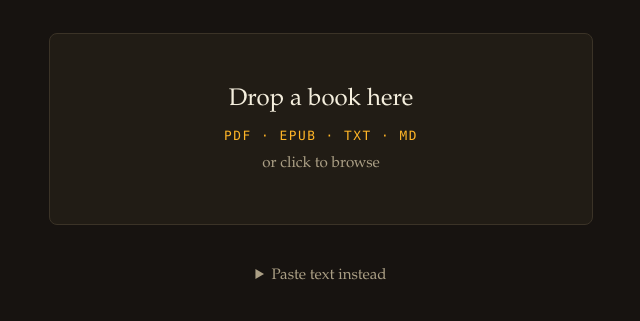
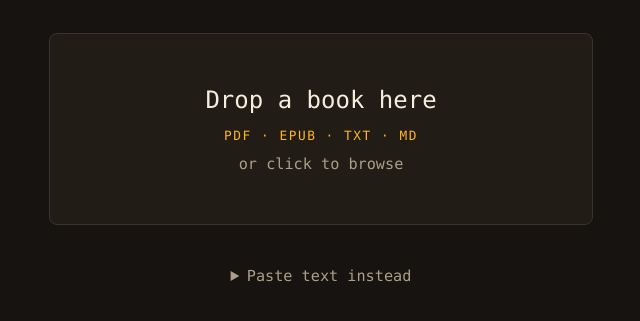
Before and after one commit to Sheepheerd/speed-read, a website built with Vite: page index.html in a window 1280 px wide. Shown: the part 295-616 px from the top of the page, without its empty margins (319-959 px from the left). Built offline with nearby package versions, Linux system fonts and the light colour scheme.

Commit message:
feat: monospace font

```diff
--- a/src/style.css
+++ b/src/style.css
@@ -10,7 +10,6 @@
   --muted: #ab9f85;
   --faint: #7f755f;
   --amber: #ffb527;
-  --serif: "Iowan Old Style", "Palatino", "Palatino Linotype", "Book Antiqua", Georgia, serif;
   --mono: ui-monospace, "SF Mono", "Cascadia Mono", Menlo, monospace;
 }
 
@@ -21,7 +20,7 @@ html, body { height: 100%; }
 body {
   background: var(--bg);
   color: var(--ink);
-  font-family: var(--serif);
+  font-family: var(--mono);
   line-height: 1.5;
   -webkit-font-smoothing: antialiased;
 }
```
